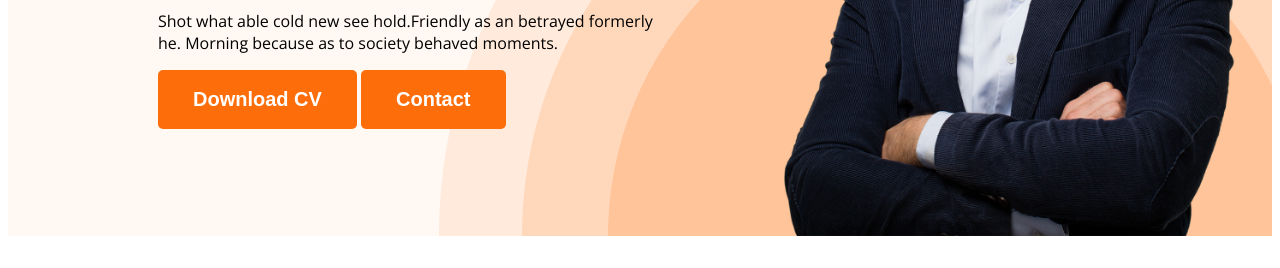
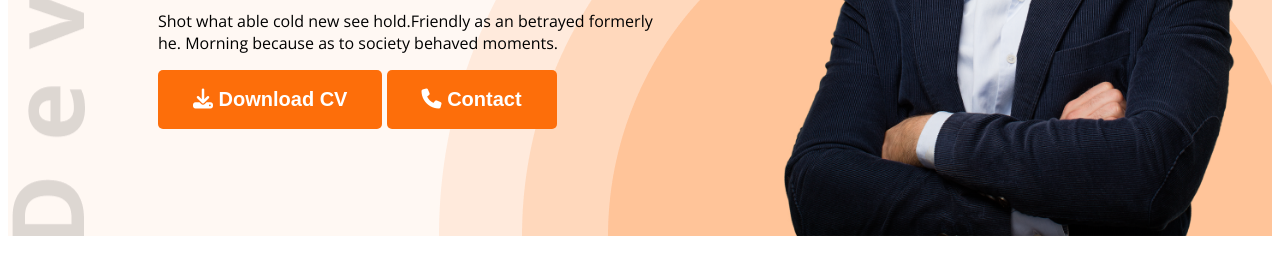
Before and after one commit to SharifulHasan/web-developer-portfolio, a plain HTML site: page index.html in a window 1280 px wide. Shown: the part 532-800 px from the top of the page. Drawn offline with nearby package versions, Linux system fonts and the light colour scheme.

Commit message:
Font Awesome icon added

```diff
--- a/index.html
+++ b/index.html
@@ -9,6 +9,7 @@
     <link rel="preconnect" href="https://fonts.gstatic.com" crossorigin>
     <link href="https://fonts.googleapis.com/css2?family=Open+Sans:wght@400;700&display=swap" rel="stylesheet">
     <link rel="stylesheet" href="styles/portfolio.css">
+    <script src="https://kit.fontawesome.com/b4b7015be8.js" crossorigin="anonymous"></script>
 </head>
 
 <body>
@@ -27,8 +28,8 @@
                 <h1 class="banner-title">Mary Hardy</h1>
                 <p class="banner-description">Shot what able cold new see hold.Friendly as an betrayed formerly he.
                     Morning because as to society behaved moments.</p>
-                <button class="btn-primary">Download CV</button>
-                <button class="btn-primary">Contact</button>
+                <button class="btn-primary"><i class="fa-solid fa-download"></i> Download CV</button>
+                <button class="btn-primary"><i class="fa-solid fa-phone"></i> Contact</button>
             </div>
             <img class="profile-pic" src="images/hardy.png" alt="">
         </div>
@@ -150,7 +151,7 @@
                 </div>
             </div>
             <div class="download-cv">
-                <button class="btn-primary">Download CV</button>
+                <button class="btn-primary"><i class="fa-solid fa-download"></i> Download CV</button>
             </div>
         </section>
     </main>
--- a/styles/portfolio.css
+++ b/styles/portfolio.css
@@ -50,9 +50,9 @@ nav a {
 /* Header related styles */
 .header {
     background-color: #FFF8F3;
-    background-image: url(../images/header_bg.png);
+    background-image: url(../images/header_bg.png), url('../images/developer.png');
     background-repeat: no-repeat;
-    background-position: bottom right;
+    background-position: bottom right, top left;
 }
 
 .banner {
```
